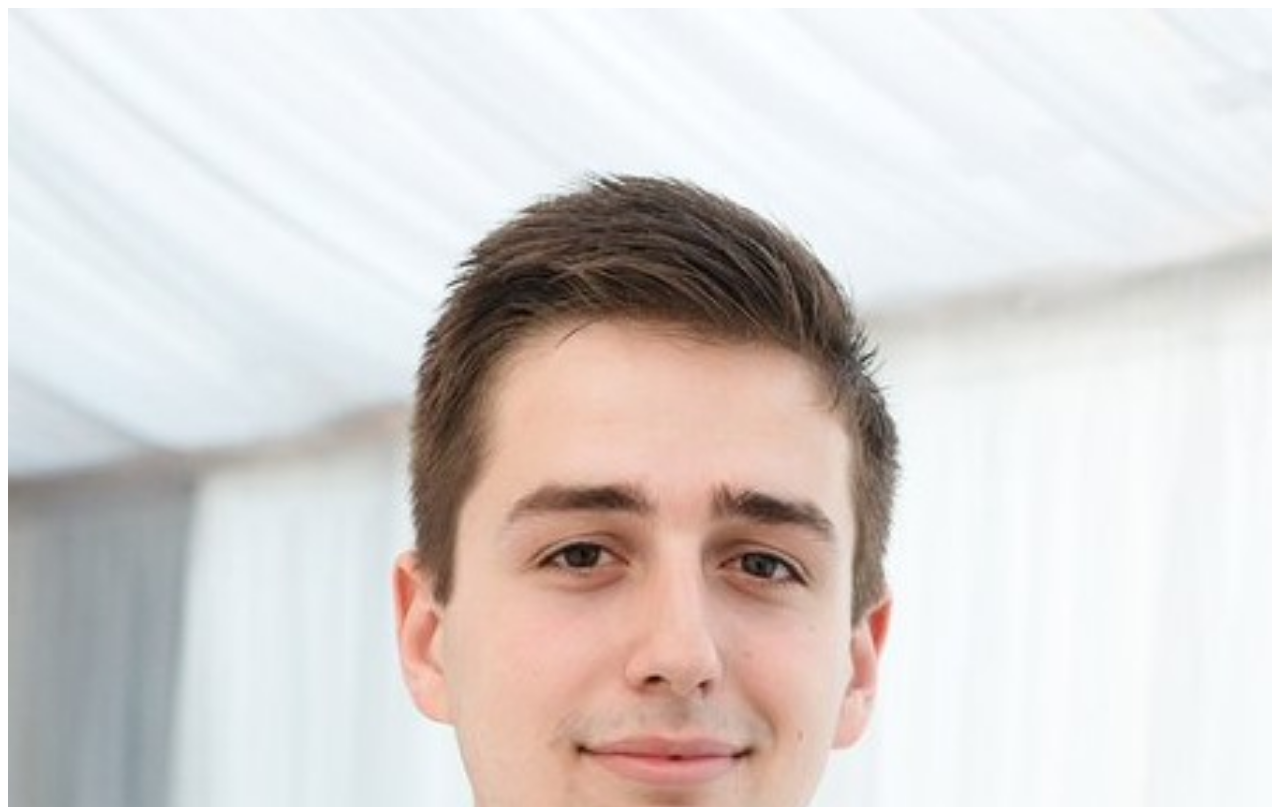
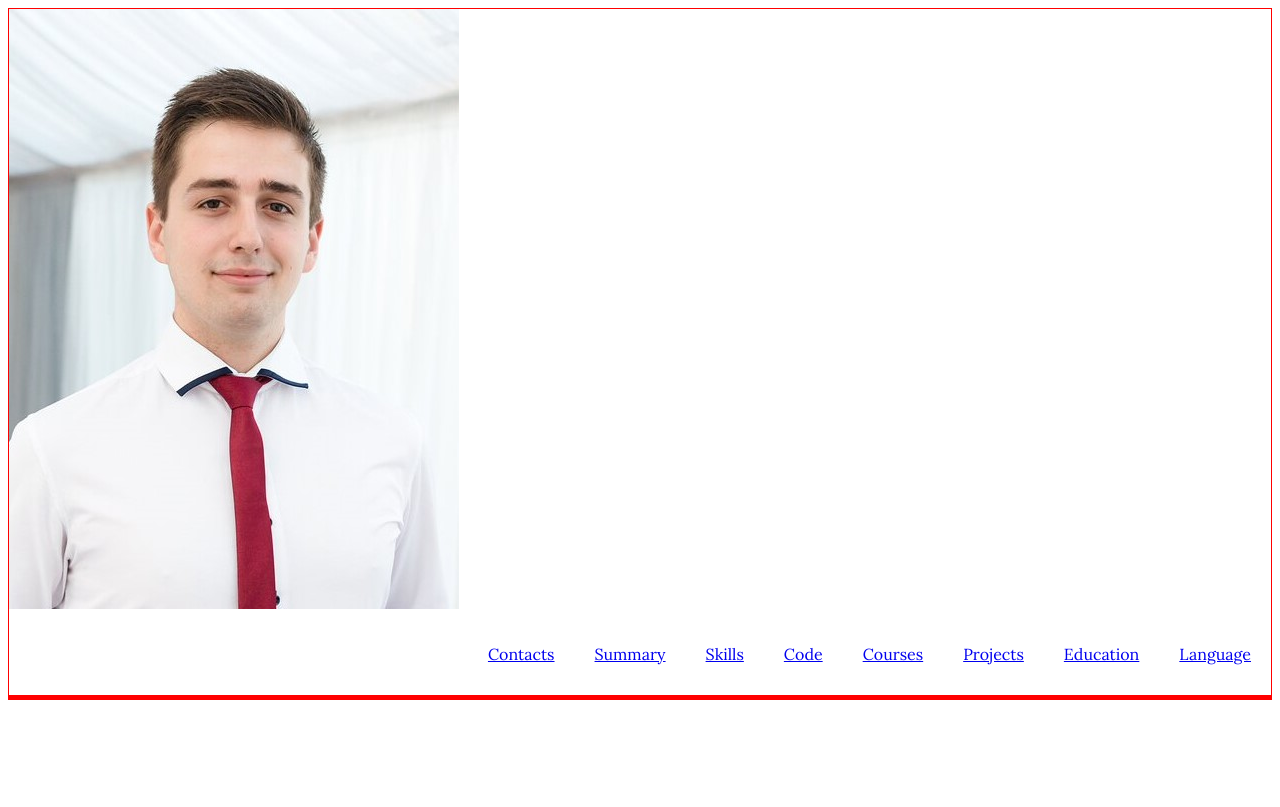
Before and after one commit to AlexMJelly/rsschool-cv, a plain HTML site: page index.html in a window 1280 px wide. Shown: the top 807 px of the page. Drawn offline with Linux system fonts and the light colour scheme.

Commit message:
feat: new styles and nav list added

```diff
--- a/index.html
+++ b/index.html
@@ -1,4 +1,3 @@
-<img src="assets/img/CV-photo.jpg" alt="CV-photo">
 <!DOCTYPE html>
 <html lang="en">
 <head>
@@ -15,11 +14,13 @@
     <div class="container">
 
     </div>
+    <img src="assets/img/CV-photo.jpg" alt="CV-photo">
     <nav class="nav">
         <ul class="nav-list">
           <li class="nav-item"><a href="#contacts" class="nav-link">Contacts</a></li>
           <li class="nav-item"><a href="#summary" class="nav-link">Summary</a></li>
           <li class="nav-item"><a href="#skills" class="nav-link">Skills</a></li>
+          <li class="nav-item"><a href="#code" class="nav-link">Code</a></li>
           <li class="nav-item"><a href="#courses" class="nav-link">Courses</a></li>
           <li class="nav-item"><a href="#projects" class="nav-link">Projects</a></li>
           <li class="nav-item"><a href="#education" class="nav-link">Education</a></li>
--- a/style.css
+++ b/style.css
@@ -30,3 +30,10 @@ body {
     flex-direction: column;
     justify-content: space-between;
   }
+  .nav-list {
+    list-style: none;
+  }
+  .nav-link {
+    padding: 0 20px;
+    line-height: 50px;
+  }
```
